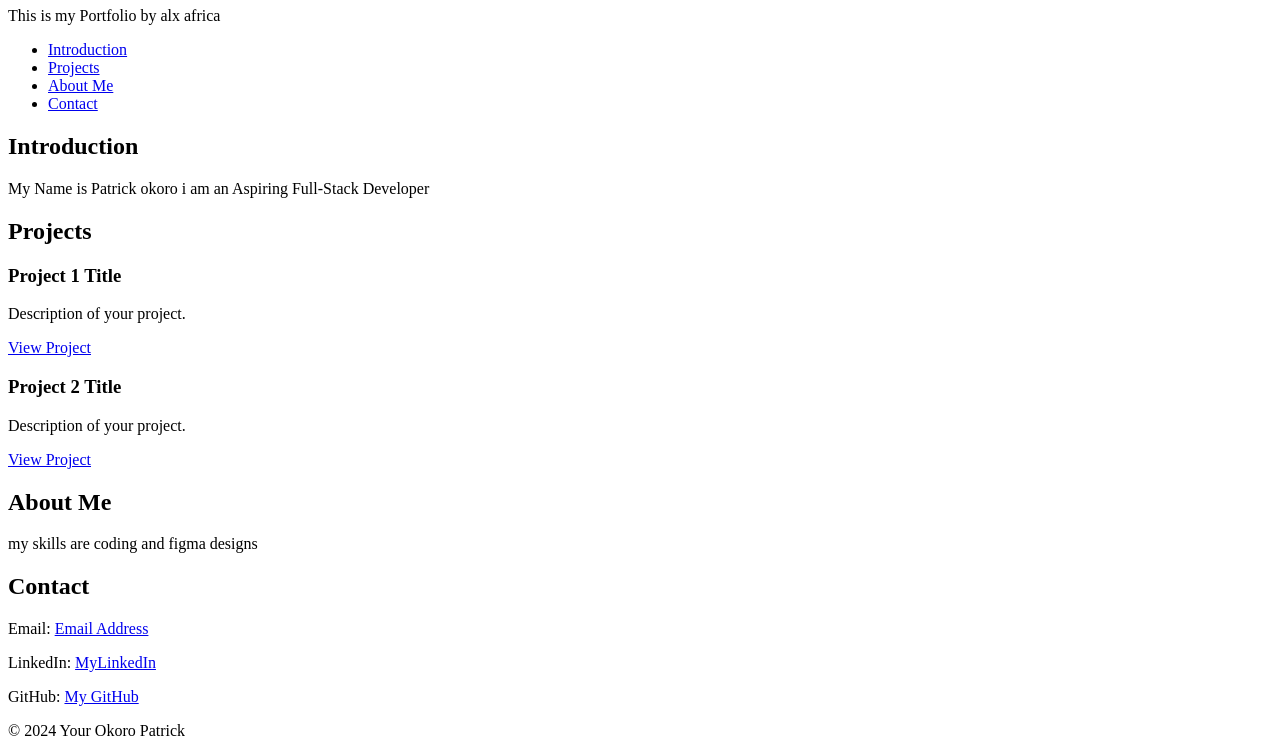
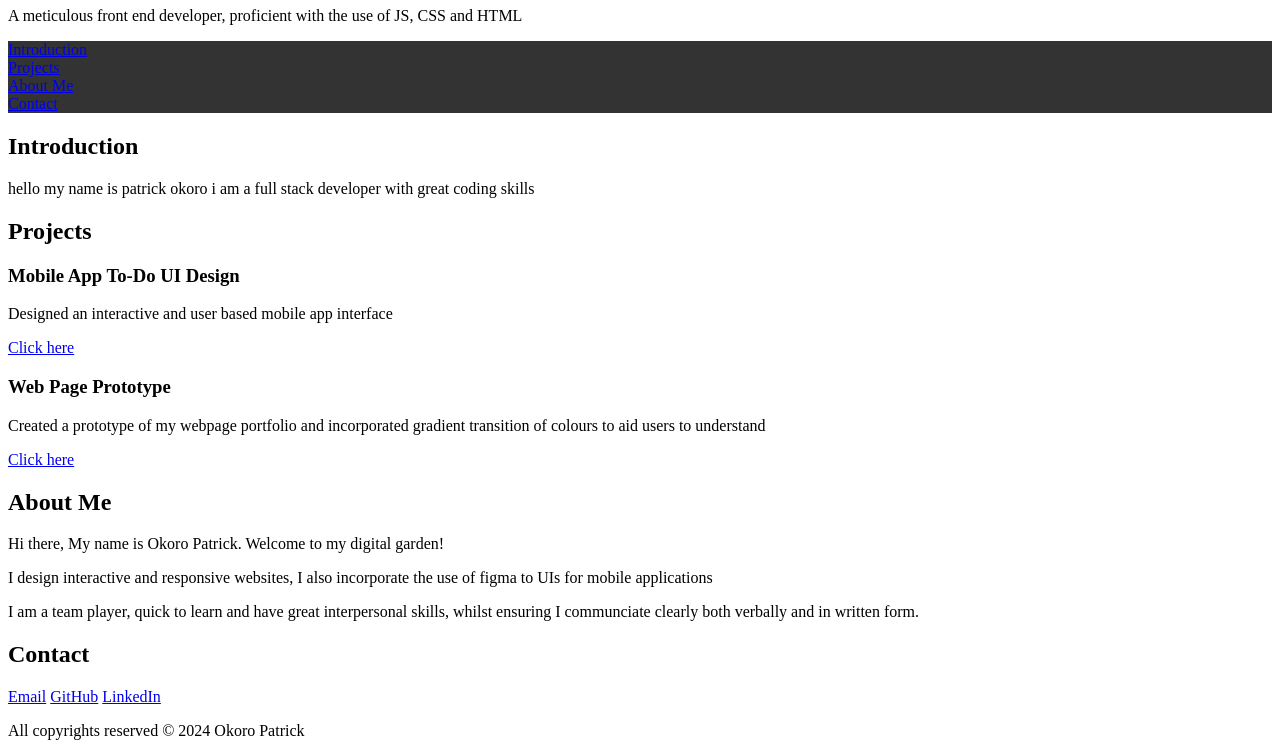
Before and after one commit to Paddy-coy/My_First_Portfolio, a plain HTML site: page html_basic/index.html in a window 1280 px wide. Shown: the part 73-829 px from the top of the page. Drawn offline with Linux system fonts and the light colour scheme.

Commit message:
Modified my index file

```diff
--- a/html_basic/index.html
+++ b/html_basic/index.html
@@ -1,18 +1,27 @@
 <!DOCTYPE html>
 <html lang="en">
+
 <head>
-    <meta charset="UTF-8">
+    <meta charset="utf-8">
+    <title>Genevieve Aronu - Personal Portfolio</title>
     <meta name="viewport" content="width=device-width, initial-scale=1.0">
-    <title>Your Full Name - Personal Portfolio</title>
+    <style>
+        /* Add the CSS styling here */
+        nav ul {
+            list-style-type: none;
+            margin: 0;
+            padding: 0;
+            overflow: hidden;
+            background-color: #333;
+        }
+    </style>
 </head>
+
 <body>
-
     <header>
-        <h1>OKORO PATRICK</h1>
-        <p>This is my Portfolio by alx africa</p>
+        <h1>Okoro Patrick</h1>
+        <p>A meticulous front end developer, proficient with the use of JS, CSS and HTML</p>
     </header>
-
-
     <nav>
         <ul>
             <li><a href="#introduction">Introduction</a></li>
@@ -21,45 +30,43 @@
             <li><a href="#contact">Contact</a></li>
         </ul>
     </nav>
-
-
     <section id="introduction">
         <h2>Introduction</h2>
-        <p>My Name is Patrick okoro i am an Aspiring Full-Stack Developer</p>
+        <p>hello my name is patrick okoro i am a full stack developer with great coding skills</p>
     </section>
-
-
     <section id="projects">
         <h2>Projects</h2>
-        <article class="project">
-            <h3>Project 1 Title</h3>
-            <p>Description of your project.</p>
-            <a href="https://altschool-asssignment1and2.vercel.app/" target="_blank">View Project</a>
+        <article>
+            <h3>Mobile App To-Do UI Design</h3>
+            <p>Designed an interactive and user based mobile app interface</p>
+            <a href="https://www.figma.com/design/KpBTqXHMjN4Q6O8enFaOTS/To--Do-Application?node-id=11-158&t=30rnGhZhqN7gKPqs-1"
+                target="_blank">Click here</a>
         </article>
-        <article class="project">
-            <h3>Project 2 Title</h3>
-            <p>Description of your project.</p>
-            <a href="https://basicwebsitecom.vercel.app/" target="_blank">View Project</a>
+        <article>
+            <h3>Web Page Prototype</h3>
+            <p>Created a prototype of my webpage portfolio and incorporated gradient transition of colours to aid users
+                to understand</p>
+            <a href="https://www.figma.com/design/TLmgJWpKWQU2HObZsPNQCf/Vieve's-Prototype?node-id=0-1&t=3DxACBKvIvawBSaq-1"
+                target="_blank">Click here</a>
         </article>
     </section>
-
-
     <section id="about">
         <h2>About Me</h2>
-        <p>my skills are coding and figma designs</p>
+        <p>Hi there, My name is Okoro Patrick. Welcome to my digital garden!</p>
+        <p>I design interactive and responsive websites, I also incorporate the use of figma to UIs for mobile
+            applications</p>
+        <p>I am a team player, quick to learn and have great interpersonal skills, whilst ensuring I communciate clearly
+            both verbally and in written form.</p>
     </section>
-
-
     <section id="contact">
         <h2>Contact</h2>
-        <p>Email: <a href="mailto:okorochidera523@gmail.com">Email Address</a></p>
-        <p>LinkedIn: <a href="https://www.linkedin.com/in/patrick-chidera-bb182130a/" target="_blank">MyLinkedIn</a></p>
-        <p>GitHub: <a href="https://github.com/Paddy-coy" target="_blank">My GitHub</a></p>
+        <a href="mailto:okorochidera523@gmail.com">Email</a>
+        <a href="https://github.com/Paddy-coy">GitHub</a>
+        <a href="https://www.linkedin.com/in/patrick-chidera-bb182130a/">LinkedIn</a>
     </section>
-
-
     <footer>
-        <p>&copy; 2024 Your Okoro Patrick</p>
+        <p>All copyrights reserved &copy; 2024 Okoro Patrick</p>
     </footer>
 </body>
+
 </html>
```
